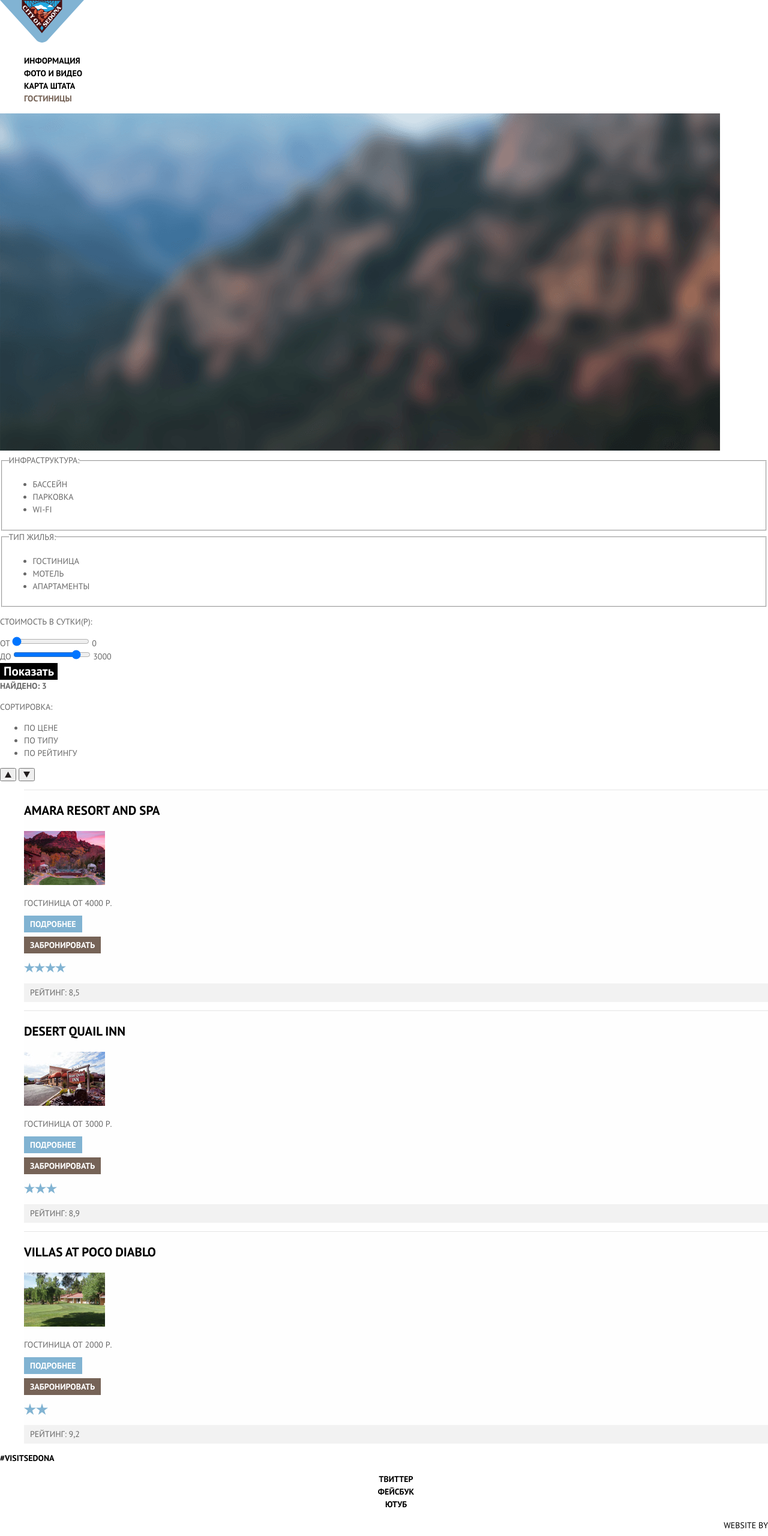
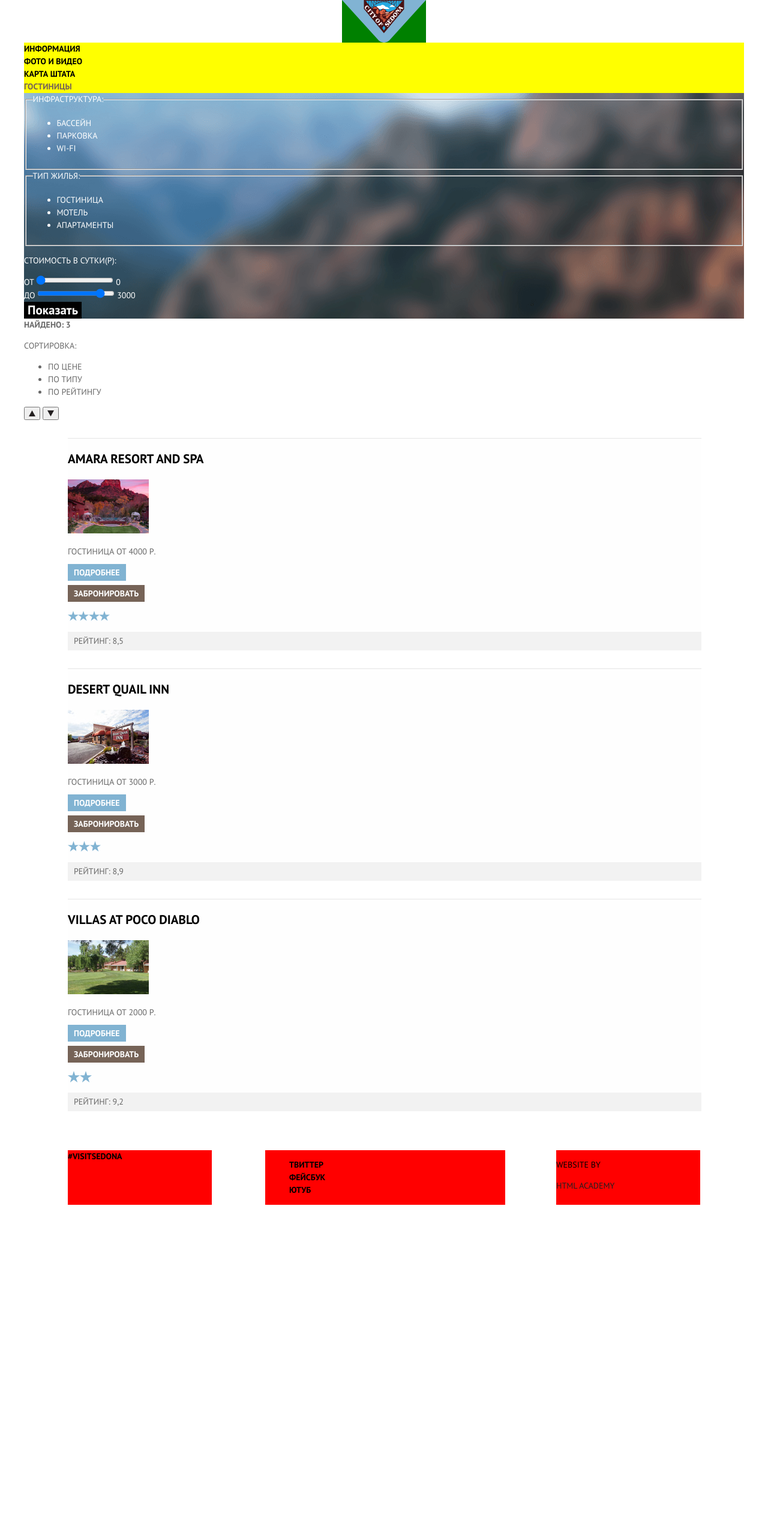
Before and after one commit to MrCorax/274053-sedona-25, a plain HTML site: page catalog.html in a window 1280 px wide. Shown: the top 2560 px of the page at 60% size. After the commit the page ends 2043 px from the top, so only its background shows below. Drawn offline with Linux system fonts and the light colour scheme.

Commit message:
15. Основное задание
15. Основное задание: начинаем строить сетку личного проекта на флексах

```diff
--- a/catalog.html
+++ b/catalog.html
@@ -13,19 +13,21 @@
         <a class="main-header-logo" href="index.html" aria-label="Переход на главную страницу">
         <img src="img/logo.svg" width="140" height="71" alt="Логотип города Седона">
         </a>
+        <div class="container">
           <ul class="site-navigation">
             <li><a href="info.html">Информация</a></li>
             <li><a href="media.html">Фото и видео</a></li>
             <li><a href="map.html">Карта штата</a></li>
             <li class="site-navigation-current">Гостиницы</li>
           </ul>
+        </div>
       </nav>
     </header>
     <main class="container">
       <h1 class="visually-hidden">Гостиницы</h1>
       <section class="filters">
         <h2 class="visually-hidden">Форма выбора гостиниц</h2>
-        <img src="img/filter_background.png" width="1200" height="562" alt="фон формы выбора гостиниц">
+        <!-- <img src="img/filter_background.png" width="1200" height="562" alt="фон формы выбора гостиниц"> -->
         <form class="filter" action="https://echo.htmlacademy.ru" method="get" oninput="resultcost1.value=costday1.value; resultcost2.value=costday2.value" >
           <fieldset>
             <legend>Инфраструктура:</legend>
@@ -187,7 +189,10 @@
     </main>
 
     <footer class="main-footer">
+      <div class="container">
+      <p class="hashtag">
         <b>#VISITSEDONA</b>
+     </p>
       <div class="footer-social">
         <ul>
         <li><a class="social-button" href="https://twitter.com" aria-label="Седона в Твиттер">Твиттер</a></li>
@@ -203,6 +208,7 @@
         <a class="copyright-logo" href="https://htmlacademy.ru/intensive/htmlcss" aria-label="разработчик HTML Academy">HTML Academy</a>
         <!-- <img src="img/logo_name.svg" width="115" height="41" alt="HTML Academy"> -->
       </div>
+    </div>
     </footer>
 
 
--- a/css/style.css
+++ b/css/style.css
@@ -36,12 +36,34 @@
 }
 
 .main-navigation {
-  background-color: #ffffff;
+  display: flex;
+  flex-direction: column;
+  align-items: center;
+  /* background-color: #ffffff; */
+
+}
+
+.main-header-logo {
+  width: 140px;
+  height: 71px;
+  /* временно для стилизации */
+  background-color: green;
 }
 
 .site-navigation {
+  margin: 0;
+  padding: 0;
+  min-height: 55px;
   list-style: none;
   font-weight: bold;
+  /* временно для стилизации */
+  background-color: yellow;
+}
+
+.container {
+  width: 1200px;
+  margin: 0 auto;
+  padding: 0;
 }
 
 .site-navigation a {
@@ -58,22 +80,26 @@
 }
 
 .mainbackground {
-  display: inline-block;
+
   width: 1200px;
-  height: 600px;
+
   background-image: url("../img/background_photo.jpg");
   background-repeat: no-repeat;
-
   background-color: #253a40;
+  padding: 0;
+  margin-bottom: 60px;
 }
 
 .welcome {
-  display: inline-block;
-  width: 1200px;
-  height: 615px;
+
+  height: 510px;
   background-image: url("../img/welcome.png");
   background-position: center;
   background-repeat: no-repeat;
+}
+
+.advantages {
+  margin-bottom: 55px;
 }
 
 .advantages-list {
@@ -107,7 +133,9 @@
 }
 
 .best-sity {
+  display: block;
   color: #000000;
+  margin-bottom: 55px;
 
   background-color: #ffffff;
   background-image: url("../img/best-pattern.png");
@@ -190,6 +218,7 @@
 }
 
 .main-footer {
+  padding: 35px 0;
   color: #000000;
 
   background-color: #fdfdfd;
@@ -198,8 +227,25 @@
   background-position: 0 0;
 }
 
+.main-footer .container {
+  display: flex;
+
+}
+
+.hashtag {
+  margin: 0;
+  width: 240px;
+  margin-left: 73px;
+  margin-right: 89px;
+  /* временно для стилизации */
+  background-color: red;
+}
+
 .footer-social {
-  text-align: center;
+  margin: 0;
+  width: 400px;
+  /* временно для стилизации */
+  background-color: red;
 }
 
 .footer-social ul {
@@ -221,7 +267,12 @@
 }
 
 .copyright {
-  text-align: right;
+  margin: 0;
+  width: 240px;
+  margin-left: auto;
+  margin-right: 73px;
+  /* временно для стилизации */
+  background-color: red;
 }
 
 .copyright-logo {
@@ -237,8 +288,22 @@
   color: #bdbbbc;
 }
 
+.search-results {
+  margin-bottom: 30px;
+}
+
+.catalog {
+  display: flex;
+}
+
 .catalog ul {
   list-style: none;
+}
+
+.catalog-list {
+  margin: 0;
+  padding: 0;
+
 }
 
 .catalog-list h3 {
@@ -258,7 +323,9 @@
 }
 
 .catalog-item {
-
+  width: 1056px;
+  margin-left: 73px;
+  margin-bottom: 30px;
   border-top: 1px solid #e5e5e5;
   background-color: #fefefe;
 
@@ -296,3 +363,9 @@
 .site-navigation-current {
   color: #766357;
 }
+
+.filters {
+  color: #ffffff;
+  background-image: url("../img/filter_background.png");
+  background-repeat: no-repeat;
+}
```
Also changed, not shown: index.html (+8 -0 lines), img/white-mask.png (added). Lines whose indentation alone changed are shown as unchanged.
